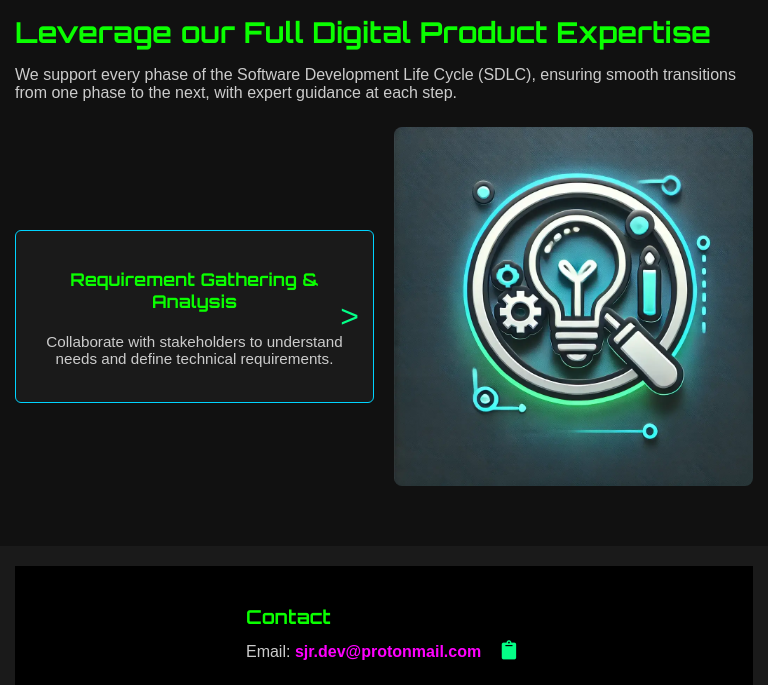
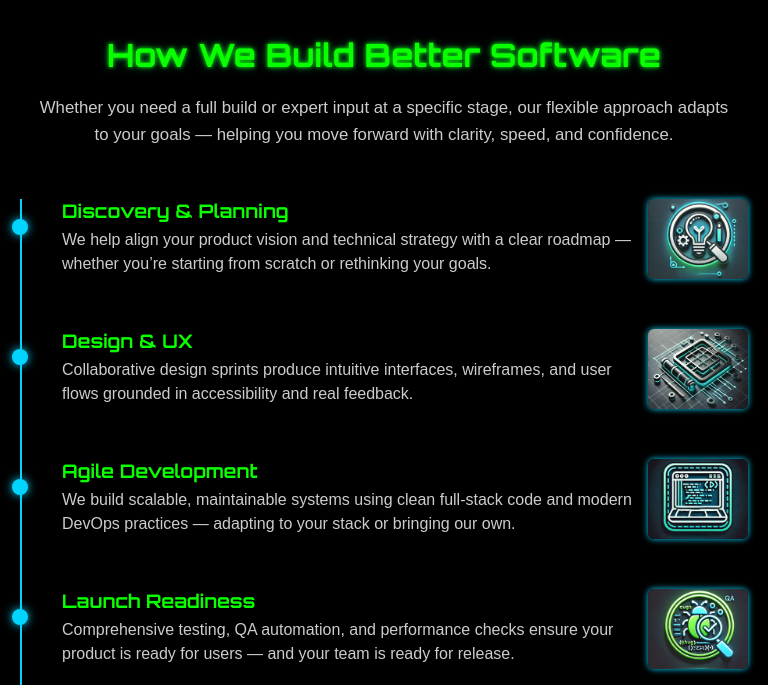
Before and after one commit to Sammy-John/teknabu_landing_page, a plain HTML site: page index.html in a window 768 px wide. Shown: the part 1190-1875 px from the top of the page. Drawn offline with Linux system fonts and the light colour scheme.

Commit message:
Added Timeline Animation

```diff
--- a/index.html
+++ b/index.html
@@ -98,13 +98,12 @@
     </section>
 
     <section class="mission-statement" id="mission-statement">
-        <h2>Your expert partners for building mission-driven products</h2>
+        <h2>Your Partners in Building Purpose-Driven Digital Products</h2>
         <div class="columns">
             <!-- About Column -->
             <div class="column about" role="region" aria-label="About Section">
                 <h3>About</h3>
-                <p>Teknabu is on a mission to craft exceptional digital experiences. We’re here to support your goals with innovative solutions, actionable insights, and a commitment to growth. Together, we believe in learning from every step, sharing knowledge, and celebrating progress. Teknabu is dedicated to continuous learning, growth, and innovation – because success is a journey we embark on together
-                </p>
+                <p>At Teknabu, we turn ideas into impactful software. Whether you're launching a new product or scaling an existing one, we offer innovative solutions, practical insights, and a focus on long-term growth. We're passionate about learning, sharing knowledge, and building technology that makes a difference — together.</p>
                 <a href="https://sammyjohnrawlinson.teknabu.com" class="personal-link">
                     <span>Find out more about who is behind Teknabu</span>
                     <i class="fas fa-long-arrow-alt-right"></i>
@@ -139,48 +138,73 @@
         </div>
     </section>
 
-    <section class="sdlc-section" id="sdlc-section">
-    <!-- SDLC Intro Section -->
-    <div class="sdlc-intro">
-        <h2>Leverage our Full Digital Product Expertise</h2>
-        <p>We support every phase of the Software Development Life Cycle (SDLC), ensuring smooth transitions from one phase to the next, with expert guidance at each step.</p>
+   <section class="approach-section" id="approach">
+  <div class="approach-intro">
+    <h2>How We Build Better Software</h2>
+    <p>Whether you need a full build or expert input at a specific stage, our flexible approach adapts to your goals — helping you move forward with clarity, speed, and confidence.</p>
+  </div>
+
+  <div class="timeline">
+
+    <div class="timeline-item">
+      <div class="timeline-marker"></div>
+      <div class="timeline-row">
+        <div class="timeline-content">
+          <h3>Discovery & Planning</h3>
+          <p>We help align your product vision and technical strategy with a clear roadmap — whether you’re starting from scratch or rethinking your goals.</p>
+        </div>
+        <img src="./images/requirements.webp" alt="Discovery & Planning">
+      </div>
     </div>
 
-    <!-- SDLC Content -->
-    <div class="sdlc-content">
-        <div class="sdlc-list-wrapper">
-            <div class="sdlc-list" role="list" aria-label="SDLC Phases">
-                <div class="sdlc-item" data-image="./images/requirements.webp" role="listitem" tabindex="0" aria-label="Requirement Gathering and Analysis">
-                    <h3>Requirement Gathering & Analysis</h3>
-                    <p>Collaborate with stakeholders to understand needs and define technical requirements.</p>
-                </div>
-                <div class="sdlc-item" data-image="./images/design.webp" role="listitem" tabindex="0" aria-label="Design and Architecture">
-                    <h3>Design & Architecture</h3>
-                    <p>Create detailed designs, selecting the best technologies and architecture for scalability.</p>
-                </div>
-                <div class="sdlc-item" data-image="./images/development.webp" role="listitem" tabindex="0" aria-label="Development and Coding">
-                    <h3>Development & Coding</h3>
-                    <p>Deliver clean, maintainable code following best practices for full-stack development.</p>
-                </div>
-                <div class="sdlc-item" data-image="./images/testing.webp" role="listitem" tabindex="0" aria-label="Testing and Quality Assurance">
-                    <h3>Testing & QA</h3>
-                    <p>Rigorous testing to ensure functionality, performance, and security.</p>
-                </div>
-                <div class="sdlc-item" data-image="./images/deployment.webp" role="listitem" tabindex="0" aria-label="Deployment and Maintenance">
-                    <h3>Deployment & Maintenance</h3>
-                    <p>Ensure smooth deployment and ongoing support for a stable product.</p>
-                </div>
-            </div>
-            <!-- Next Arrow Icon -->
-    <div class="next-icon" id="nextIcon" role="button" aria-label="Next SDLC Item" tabindex="0">&gt;</div>
+    <div class="timeline-item">
+      <div class="timeline-marker"></div>
+      <div class="timeline-row">
+        <div class="timeline-content">
+          <h3>Design & UX</h3>
+          <p>Collaborative design sprints produce intuitive interfaces, wireframes, and user flows grounded in accessibility and real feedback.</p>
         </div>
+        <img src="./images/design.webp" alt="Design & UX">
+      </div>
+    </div>
 
-        <!-- SDLC Image Display -->
-        <div class="sdlc-display">
-            <img id="sdlc-image" src="./images/requirements.webp" alt="Requirement Gathering & Analysis">
+    <div class="timeline-item">
+      <div class="timeline-marker"></div>
+      <div class="timeline-row">
+        <div class="timeline-content">
+          <h3>Agile Development</h3>
+          <p>We build scalable, maintainable systems using clean full-stack code and modern DevOps practices — adapting to your stack or bringing our own.</p>
         </div>
+        <img src="./images/development.webp" alt="Agile Development">
+      </div>
     </div>
+
+    <div class="timeline-item">
+      <div class="timeline-marker"></div>
+      <div class="timeline-row">
+        <div class="timeline-content">
+          <h3>Launch Readiness</h3>
+          <p>Comprehensive testing, QA automation, and performance checks ensure your product is ready for users — and your team is ready for release.</p>
+        </div>
+        <img src="./images/testing.webp" alt="Launch Readiness">
+      </div>
+    </div>
+
+    <div class="timeline-item">
+      <div class="timeline-marker"></div>
+      <div class="timeline-row">
+        <div class="timeline-content">
+          <h3>Support & Evolution</h3>
+          <p>After launch, we offer support, iteration, and advisory to help you scale, gather insights, and evolve your product with confidence.</p>
+        </div>
+        <img src="./images/deployment.webp" alt="Support & Evolution">
+      </div>
+    </div>
+
+  </div>
 </section>
+
+
 
 
 <footer role="contentinfo">
@@ -236,6 +260,7 @@
 
 
     <script src="./scripts/teknabu.js"></script>
+    <script src="./scripts/timeline.js"></script>
 
 </body>
 </html>
--- /dev/null
+++ b/scripts/timeline.js
@@ -0,0 +1,17 @@
+const timelineItems = document.querySelectorAll('.timeline-item');
+
+  timelineItems.forEach((item, index) => {
+    const delay = index * 1200;
+    const observer = new IntersectionObserver((entries, obs) => {
+      entries.forEach(entry => {
+        if (entry.isIntersecting) {
+          setTimeout(() => {
+            entry.target.classList.add('visible');
+          }, delay);
+          obs.unobserve(entry.target);
+        }
+      });
+    }, { threshold: 0.2 });
+
+    observer.observe(item);
+  });
--- /dev/null
+++ b/stepper.css
@@ -0,0 +1,60 @@
+
+body {
+    font-family: Arial, sans-serif;
+    background: #000;
+    color: #fff;
+    margin: 0;
+    padding: 20px;
+}
+
+.stepper-section h2 {
+    text-align: center;
+    margin-bottom: 40px;
+    color: #0aff00;
+}
+
+.stepper {
+    display: flex;
+    flex-direction: column;
+    gap: 30px;
+    max-width: 600px;
+    margin: 0 auto;
+}
+
+.step {
+    display: flex;
+    align-items: flex-start;
+    opacity: 0;
+    transform: translateY(20px);
+    transition: opacity 0.6s ease, transform 0.6s ease;
+}
+
+.step.visible {
+    opacity: 1;
+    transform: translateY(0);
+}
+
+.step-number {
+    font-size: 1.4em;
+    font-weight: bold;
+    color: #000;
+    background-color: #0aff00;
+    border-radius: 50%;
+    width: 32px;
+    height: 32px;
+    display: flex;
+    align-items: center;
+    justify-content: center;
+    margin-right: 16px;
+    box-shadow: 0 0 8px #0aff00;
+}
+
+.step-content h3 {
+    margin: 0 0 5px 0;
+    color: #0aff00;
+}
+
+.step-content p {
+    margin: 0;
+    color: #ccc;
+}
--- a/styles/styles.css
+++ b/styles/styles.css
@@ -487,193 +487,119 @@ ul li a.service-text:hover {
         align-items: center;
     }
 }
-.sdlc-section {
-    padding: 40px 15px;
-    background-color: var(--background-secondary);
-    border-top: 1px solid var(--border-light);
-    color: var(--text-primary);
+.approach-section {
+  padding: 60px 20px;
+  background-color: var(--background-main);
 }
-.sdlc-intro h2 {
-    font-size: 1.8em;
+
+.approach-intro {
+  text-align: center;
+  max-width: 800px;
+  margin: 0 auto 50px;
+}
+
+.approach-intro h2 {
+  font-family: 'Orbitron', sans-serif;
+  font-size: 2rem;
   color: var(--heading-primary);
-    margin-bottom: 15px;
+  text-shadow: 0 0 4px var(--heading-primary), 0 0 10px var(--heading-glow-subtle);
+  margin-bottom: 20px;
 }
-.sdlc-intro p {
-    font-size: 1em;
+
+.approach-intro p {
+  font-size: 1.05rem;
+  line-height: 1.6;
   color: var(--text-secondary);
-    margin-bottom: 25px;
+  max-width: 700px;
+  margin: 0 auto;
 }
-.sdlc-content {
+
+/* Timeline styling */
+.timeline {
+  position: relative;
+  border-left: 2px solid var(--border-light);
+  padding-left: 20px;
+  max-width: 900px;
+  margin: 0 auto;
+}
+
+.timeline-item {
+  position: relative;
+  margin-bottom: 50px;
+  opacity: 0;
+  transform: translateY(40px);
+  transition: opacity 1.5s ease, transform 1.5s ease;
+}
+
+.timeline-item.visible {
+  opacity: 1;
+  transform: translateY(0);
+}
+
+.timeline-marker {
+  position: absolute;
+  left: -30px;
+  top: 20px;
+  width: 16px;
+  height: 16px;
+  background-color: var(--border-light);
+  border-radius: 50%;
+  box-shadow: 0 0 10px var(--border-light);
+}
+
+.timeline-row {
   display: flex;
   justify-content: space-between;
   align-items: flex-start;
-    gap: 20px;
-    margin: auto;
+  gap: 16px;
+  margin-left: 20px;
+  flex-wrap: nowrap;
 }
-.sdlc-list-wrapper {
-    width: 48%;
+
+.timeline-content {
+  flex: 1 1 auto;
+  min-width: 0;
 }
-.sdlc-list {
-    display: flex;
-    flex-direction: column;
+
+.timeline-content h3 {
+  margin: 0 0 5px 0;
+  color: var(--heading-primary);
+}
+
+.timeline-content p {
+  margin: 0;
+  color: var(--text-secondary);
+  line-height: 1.5;
+}
+
+.timeline-row img {
+  flex-shrink: 0;
+  width: 120px;
+  height: 100px;
+  object-fit: cover;
+  border-radius: 6px;
+  box-shadow: 0 0 6px var(--border-light);
+}
+
+/* Mobile override: keep layout tight, image still right-aligned */
+@media (max-width: 768px) {
+  .timeline-row {
+    flex-direction: row;
+    align-items: flex-start;
     gap: 12px;
   }
-.sdlc-item {
-    padding: 15px;
-    background-color: var(--background-alternative);
-    border: 1px solid #fff0;
-    transition: background-color 0.3s ease, border 0.3s ease;
-    cursor: pointer;
-    border-radius: 6px;
-    text-align: left;
+
+  .timeline-content {
+    flex: 1 1 70%;
   }
-.sdlc-item:hover {
-    border: 1px solid var(--border-light);
-    background-color: var(--background-hover);
-}
-.sdlc-item h3 {
-    font-size: 1.1em;
-    color: var(--heading-primary);
-    margin-bottom: 5px;
-}
-.sdlc-item p {
-    font-size: 0.95em;
-    color: var(--text-secondary);
-}
-.sdlc-display {
-    width: 40%;
-    display: flex;
-    justify-content: center;
-    align-items: center;
-    position: sticky;
-    top: 20px;
-}
-.sdlc-display img {
-    max-width: 90%;
-    height: auto;
-    border-radius: 6px;
-    transition: opacity 0.3s ease;
-}
-@media (max-width: 768px) {
-    .sdlc-content {
-        display: flex;
-        flex-direction: column;
-        align-items: center;
-    }
-    .sdlc-display {
-        width: 100%;
-        display: flex;
-        justify-content: center;
-        align-items: center;
-        margin-bottom: 20px;
-    }
-    .sdlc-display img {
-        max-width: 80%;
-        height: auto;
-        border-radius: 6px;
-        transition: opacity 0.3s ease;
-    }
-    .sdlc-list-wrapper {
-        position: relative;
-        width: 100%;
-    }
-    .sdlc-item {
-        display: none;
-        padding: 20px;
-        text-align: center;
-        background-color: var(--background-alternative);
-        border-radius: 6px;
-        transition: border 0.3s ease, background-color 0.3s ease;
-    }
-    .sdlc-item.active {
-        display: flex;
-        flex-direction: column;
-        align-items: center;
-        justify-content: center;
-        border: 1px solid var(--border-light);
-    }
-    .sdlc-item.active:hover {
-        background-color: var(--background-hover);
-    }
-    .next-icon {
-        display: block;
-        position: absolute;
-        top: 50%;
-        right: 15px;
-        transform: translateY(-50%);
-        font-size: 2em;
-        color: var(--icon-primary);
-        cursor: pointer;
-        z-index: 1;
-        transition: color 0.3s ease;
-    }
-    .next-icon:hover {
-        color: var(--icon-hover);
+
+  .timeline-row img {
+    width: 100px;
+    height: 80px;
   }
 }
-@media (min-width: 769px) {
-    .next-icon {
-        display: none;
-    }
-}
-@media (min-width: 600px) and (max-width: 800px) {
-    .sdlc-content {
-        display: grid;
-        grid-template-columns: 1fr 1fr;
-        gap: 20px;
-        align-items: center;
-    }
-    .sdlc-list-wrapper {
-        position: relative;
-        width: 100%;
-        display: flex;
-        justify-content: center;
-    }
-    .sdlc-item {
-        display: none;
-        padding: 20px;
-        background-color: var(--background-alternative);
-        border-radius: 6px;
-        border: 1px solid #fff0;
-        text-align: center;
-        transition: background-color 0.3s ease, border-color 0.3s ease;
-    }
-    .sdlc-item.active {
-        display: flex;
-        flex-direction: column;
-        justify-content: center;
-        align-items: center;
-        border: 1px solid var(--border-light);
-    }
-    .sdlc-item.active:hover {
-        background-color: var(--background-hover);
-    }
-    .sdlc-display {
-        justify-self: center;
-        width: 100%;
-    }
-    .sdlc-display img {
-        max-width: 100%;
-        height: auto;
-        border-radius: 8px;
-        transition: opacity 0.3s ease;
-    }
-    .next-icon {
-        display: block;
-        position: absolute;
-        top: 50%;
-        right: 15px;
-        transform: translateY(-50%);
-        font-size: 2em;
-        color: var(--icon-primary);
-        cursor: pointer;
-        z-index: 1;
-        transition: color 0.3s ease;
-    }
-    .next-icon:hover {
-        color: var(--icon-hover);
-    }
-}
+
+
 footer {
     background-color: var(--background-alternative);
     color: var(--text-primary);
--- /dev/null
+++ b/timeline.css
@@ -0,0 +1,96 @@
+body {
+  font-family: Arial, sans-serif;
+  background: #000;
+  color: #fff;
+  margin: 0;
+  padding: 20px;
+}
+
+.timeline-section h2 {
+  text-align: center;
+  margin-bottom: 40px;
+  color: #00d4ff;
+}
+
+.timeline {
+  position: relative;
+  margin-left: 30px;
+  border-left: 2px solid #00d4ff;
+  padding-left: 20px;
+  max-width: 800px;
+  margin: 0 auto;
+}
+
+.timeline-item {
+  opacity: 0;
+  transform: translateY(40px);
+  transition: opacity 1.5s ease, transform 1.5s ease;
+}
+
+.timeline-item.visible {
+  opacity: 1;
+  transform: translateY(0);
+}
+
+
+.timeline-marker {
+  position: absolute;
+  left: -30px;
+  top: 20px;
+  width: 16px;
+  height: 16px;
+  background-color: #00d4ff;
+  border-radius: 50%;
+  box-shadow: 0 0 10px #00d4ff;
+}
+
+.timeline-row {
+  display: flex;
+  justify-content: space-between;
+  align-items: flex-start;
+  gap: 16px;
+  margin-left: 20px;
+  flex-wrap: nowrap;
+}
+
+.timeline-content {
+  flex: 1 1 auto;
+  min-width: 0;
+}
+
+.timeline-row img {
+  flex-shrink: 0;
+  width: 120px;
+  height: 100px;
+  object-fit: cover;
+  border-radius: 6px;
+  box-shadow: 0 0 6px #00d4ff;
+}
+
+
+.timeline-content h3 {
+  margin: 0 0 5px 0;
+  color: #00d4ff;
+}
+
+.timeline-content p {
+  margin: 0;
+  color: #ccc;
+}
+
+@media (max-width: 768px) {
+  .timeline-row {
+    flex-direction: row;
+    align-items: flex-start;
+    gap: 12px;
+  }
+
+  .timeline-content {
+    flex: 1 1 70%;
+  }
+
+  .timeline-row img {
+    width: 100px;
+    height: 80px;
+  }
+}
```
Also changed, not shown: stepper.html (added, +38 -0 lines), timeline.html (added, +94 -0 lines). Lines whose indentation alone changed are shown as unchanged.
